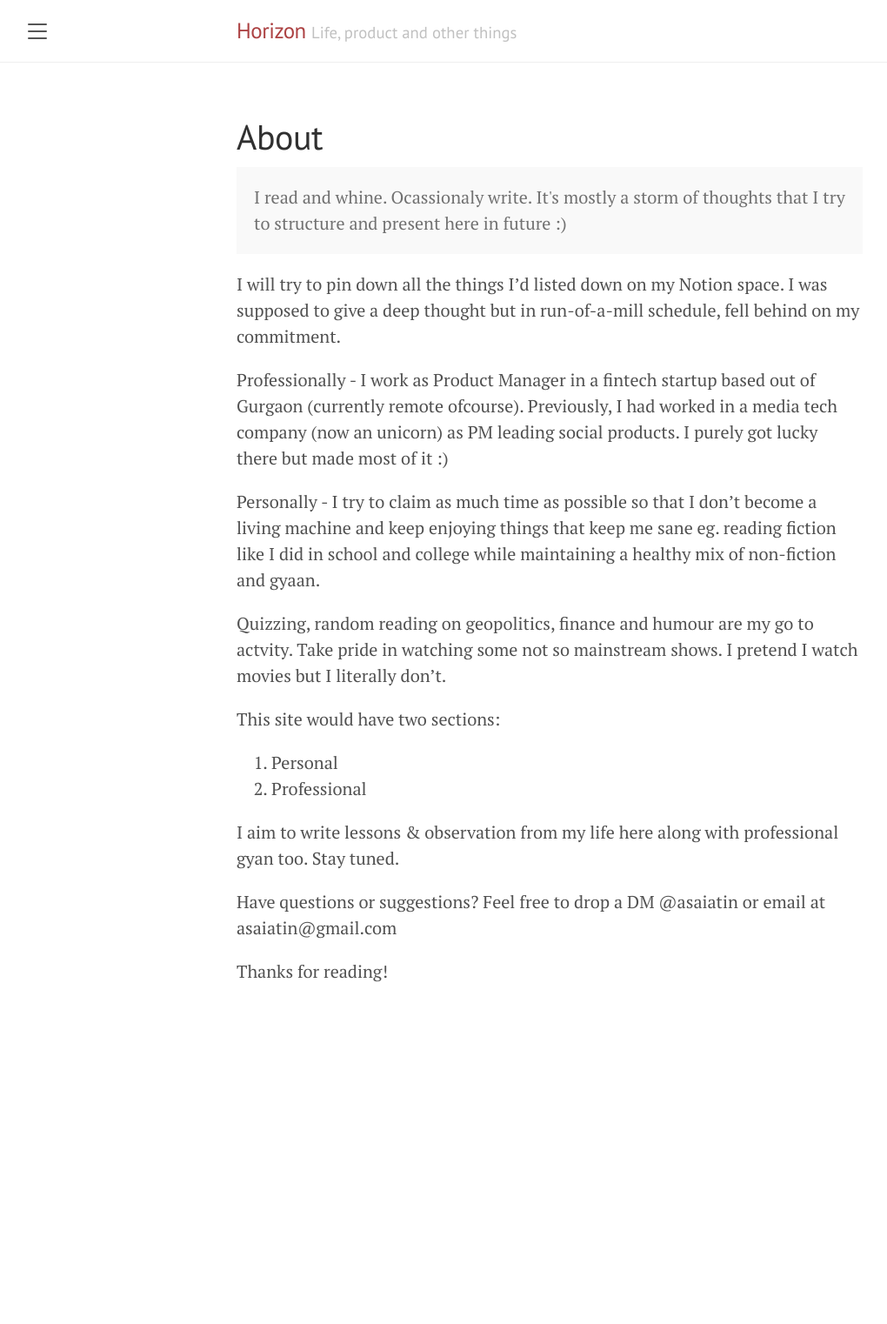
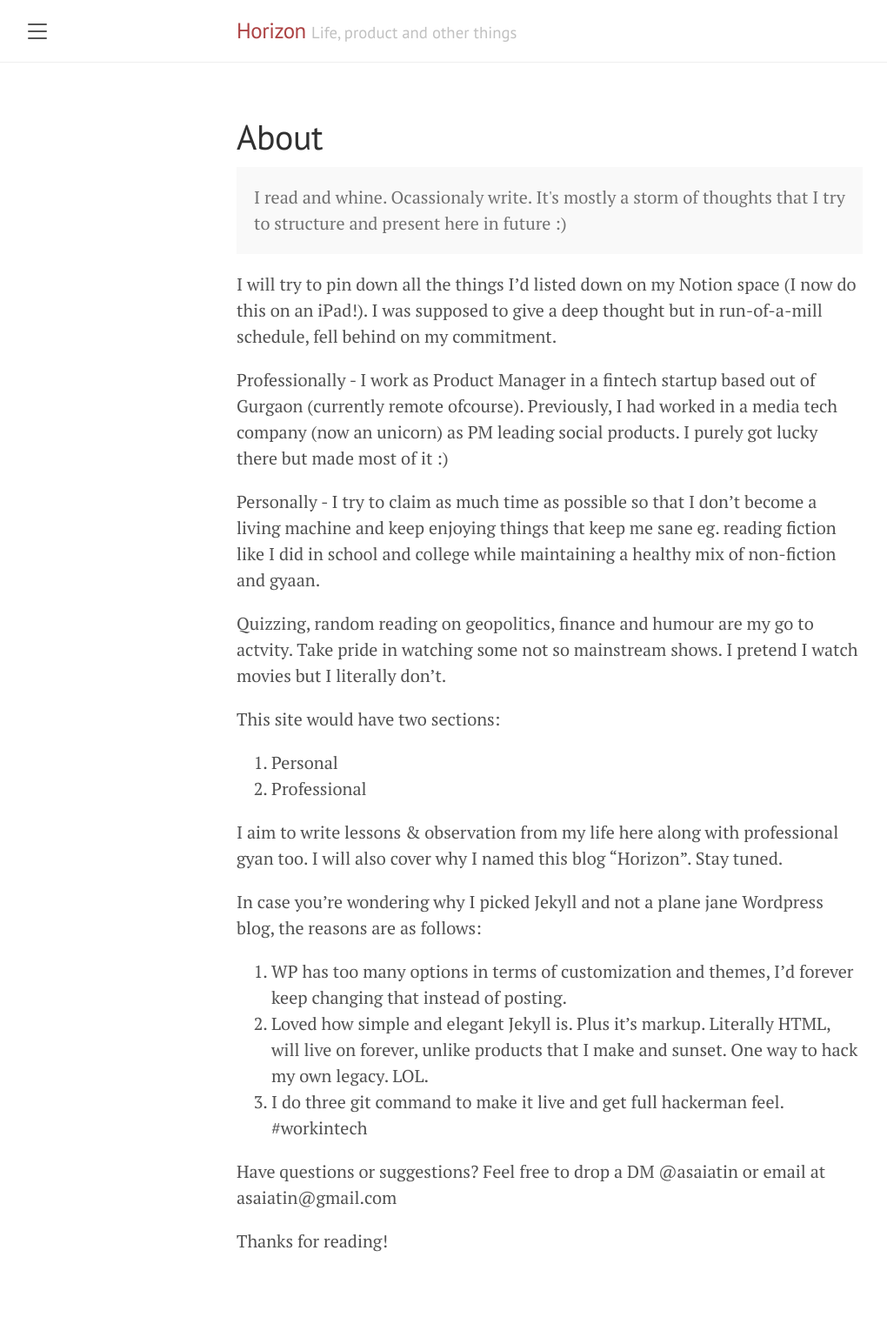
Before and after one commit to asaiatin/asaiatin.github.io, a Jekyll site: the page built from about.md, in a window 1280 px wide. Shown: the whole page at 87% size, without its empty margins (8-1028 px from the left). Built offline with Jekyll 4.4.1, drawn with Linux system fonts in a browser that asks for light colours; before the commit the page ends 1212 px from its top, so only the background shows below that.

Commit message:
About page changes

```diff
--- a/about.md
+++ b/about.md
@@ -7,7 +7,7 @@ title: About
   I read and whine. Ocassionaly write. It's mostly a storm of thoughts that I try to structure and present here in future :)
 </p>
 
-I will try to pin down all the things I'd listed down on my Notion space. I was supposed to give a deep thought but in run-of-a-mill schedule, fell behind on my commitment.
+I will try to pin down all the things I'd listed down on my Notion space (I now do this on an iPad!). I was supposed to give a deep thought but in run-of-a-mill schedule, fell behind on my commitment.
 
 Professionally - I work as Product Manager in a fintech startup based out of Gurgaon (currently remote ofcourse). Previously, I had worked in a media tech company (now an unicorn) as PM leading social products. I purely got lucky there but made most of it :)
 
@@ -19,7 +19,12 @@ This site would have two sections:
 1. Personal
 2. Professional
 
-I aim to write lessons & observation from my life here along with professional gyan too. Stay tuned.
+I aim to write lessons & observation from my life here along with professional gyan too. I will also cover why I named this blog "Horizon". Stay tuned.
+
+In case you're wondering why I picked Jekyll and not a plane jane Wordpress blog, the reasons are as follows:
+1. WP has too many options in terms of customization and themes, I'd forever keep changing that instead of posting.
+2. Loved how simple and elegant Jekyll is. Plus it's markup. Literally HTML, will live on forever, unlike products that I make and sunset. One way to hack my own legacy. LOL.
+3. I do three git command to make it live and get full hackerman feel. #workintech
 
 Have questions or suggestions? Feel free to drop a DM @asaiatin or email at asaiatin@gmail.com
 
```
